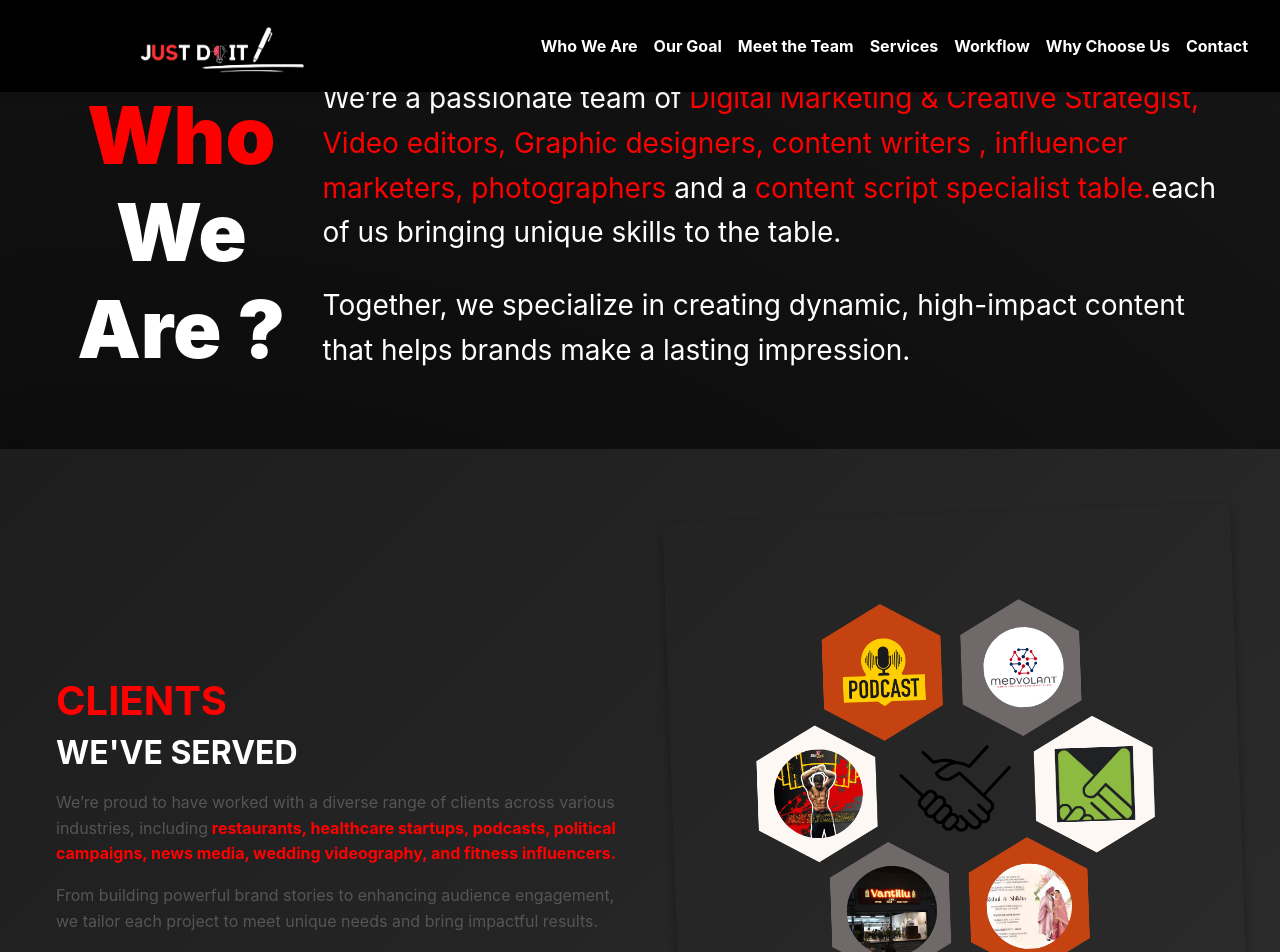
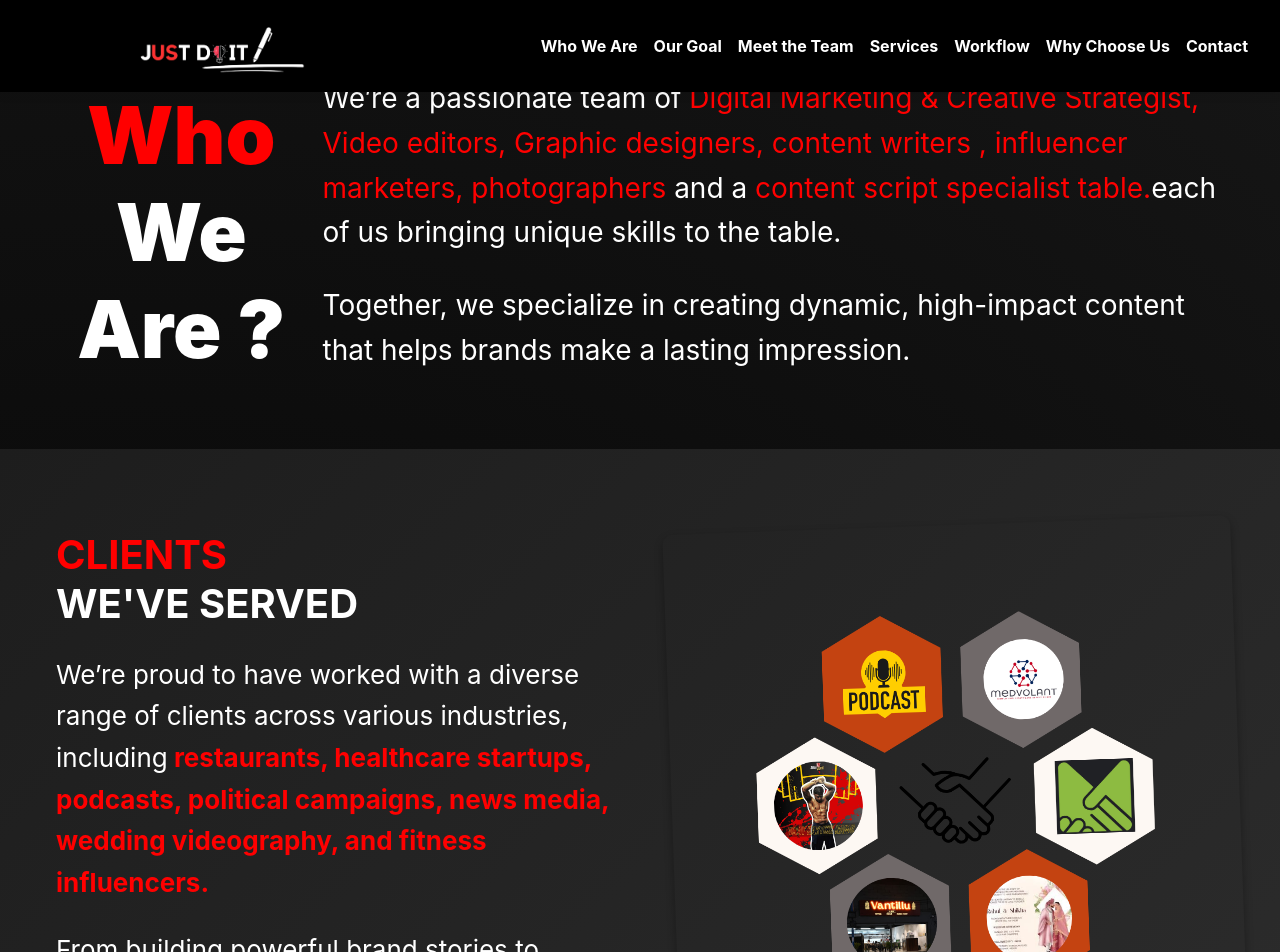
Before and after one commit to PiyushGogo/just-do-it, a React (Create React App) app in the folder just-do-it/: page / in a window 1280 px wide. Shown: the top 952 px of the page. Built offline with nearby package versions, Linux system fonts and the light colour scheme.

Commit message:
Clients page css fix

```diff
--- a/just-do-it/src/pages/ClientsSection/ClientsSection.css
+++ b/just-do-it/src/pages/ClientsSection/ClientsSection.css
@@ -2,11 +2,12 @@
     display: flex;
     justify-content: center;
     align-items: center;
-    padding: 4rem 2rem;
     background: linear-gradient(135deg, #1d1d1d, #2c2c2c);
-    color: #fff;
-    /* border-radius: 12px; */
-    box-shadow: 0 8px 16px rgba(0, 0, 0, 0.2);
+
+  }
+  .clients-section p{
+    line-height: 1.6;
+
   }
 
   .clients-content {
@@ -31,11 +32,6 @@
     text-align: left;
   }
 
- .highlight_h1 {
-    font-size: 2rem;
-    color: white;
-    margin-bottom: 1rem;
-  }
 
   .clients-text .highlight {
     color: white;
@@ -72,3 +68,9 @@
     border-radius: 10px;
     box-shadow: 0 4px 8px rgba(0, 0, 0, 0.3);
   }
+
+  @media (max-width: 750px) {
+    .clients-text {
+      padding: 0rem;
+    }
+  }
--- a/just-do-it/src/pages/ClientsSection/ClientsSection.jsx
+++ b/just-do-it/src/pages/ClientsSection/ClientsSection.jsx
@@ -3,15 +3,15 @@ import "./ClientsSection.css"; // External CSS for styling
 
 const ClientsSection = () => {
   return (
-    <section className="clients-section">
-      <div className="clients-content">
+    <section className="clients-section ">
+      <div className="clients-content sec">
         <div className="clients-text">
           <h1 className="title_red">
             CLIENTS <br />
-            <span className="highlight_h1">WE'VE SERVED</span>
+            <span className="title_white">WE'VE SERVED</span>
           </h1>
 
-          <p className="clients-description">
+          <p className="text_p">
             We’re proud to have worked with a diverse range of clients across
             various industries, including
             <span className="highlight">
@@ -20,7 +20,7 @@ const ClientsSection = () => {
               news media, wedding videography, and fitness influencers.
             </span>
           </p>
-          <p className="clients-footer">
+          <p className="text_p">
             From building powerful brand stories to enhancing audience
             engagement, we tailor each project to meet unique needs and bring
             impactful results.
```
